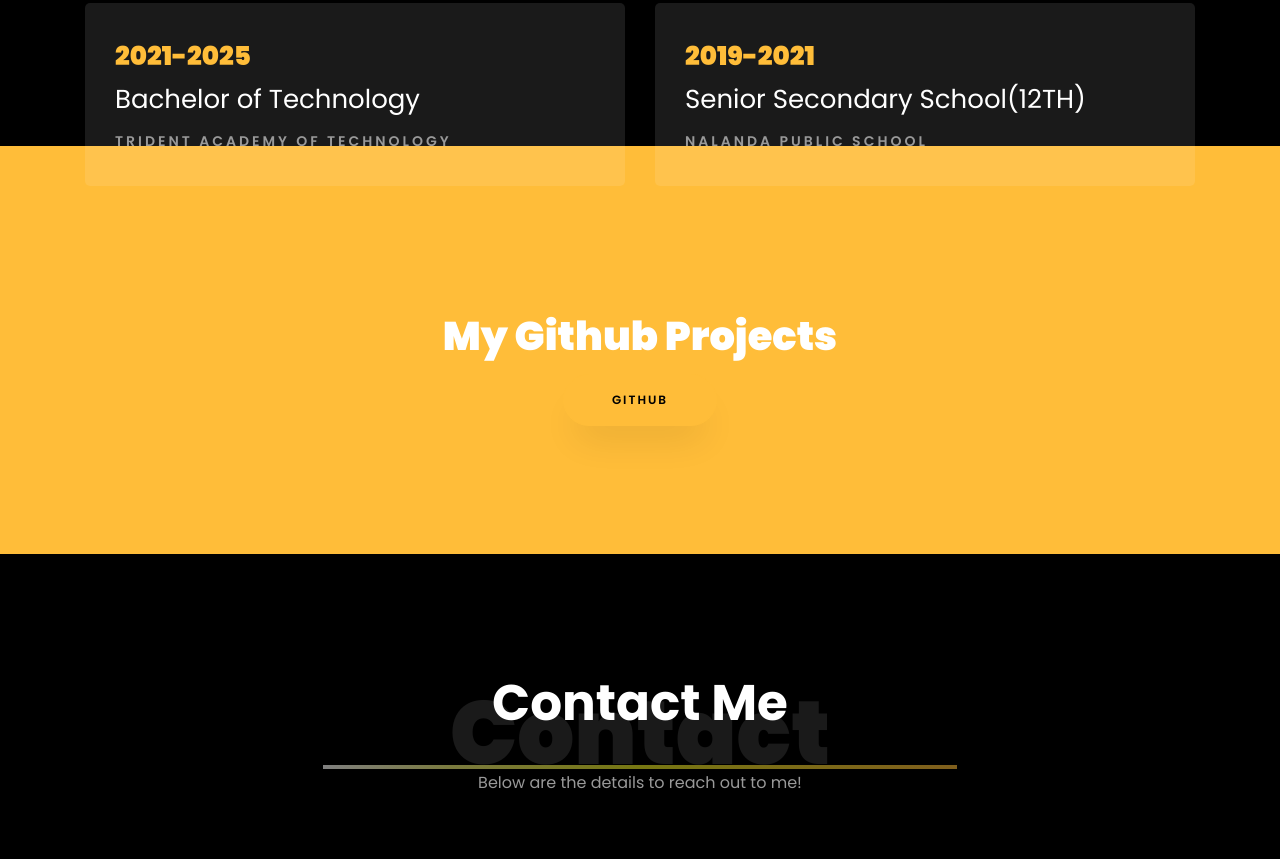
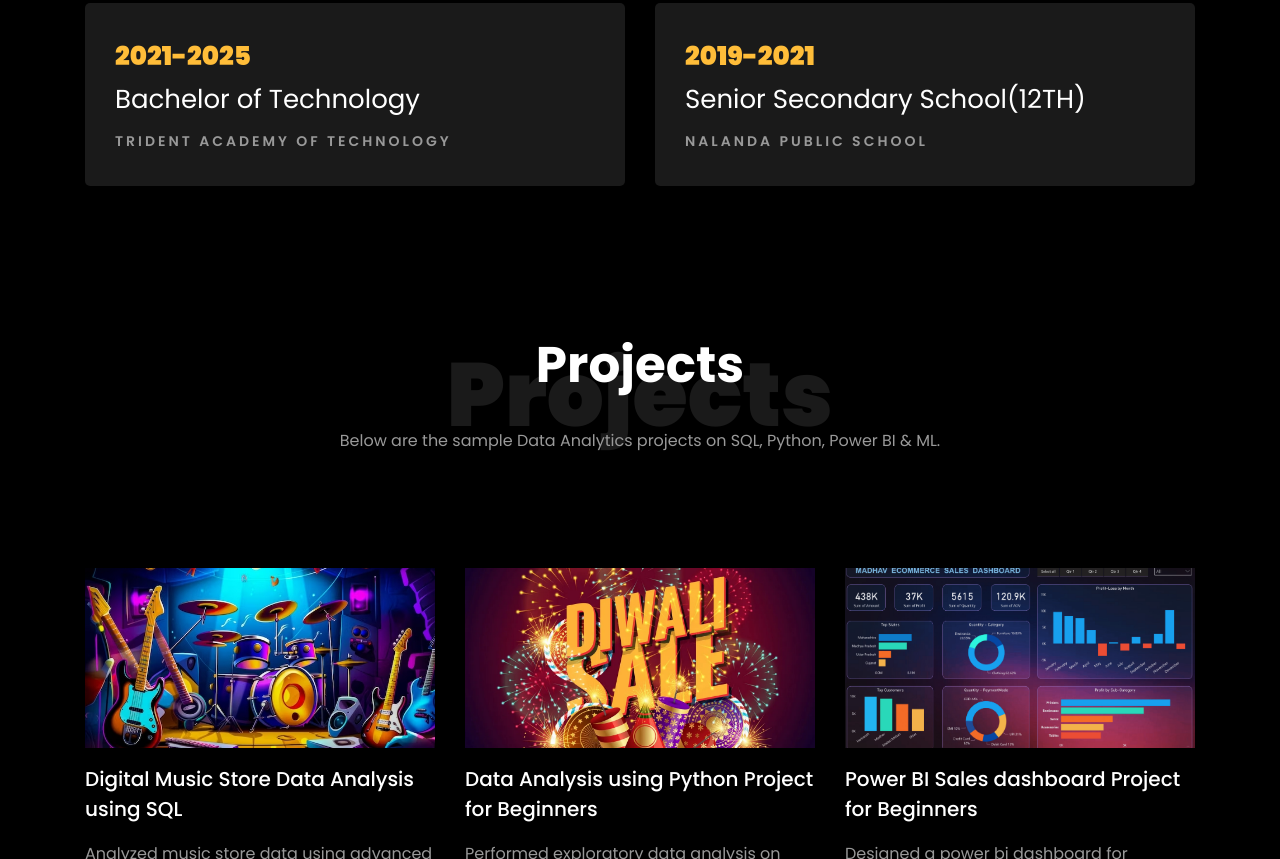
Before and after one commit to ashishpani/My-PortFolio-Website, a plain HTML site: page index.html in a window 1280 px wide. Shown: the part 1941-2800 px from the top of the page. Drawn offline with Linux system fonts and the light colour scheme; files whose address does not match are found by name.

Commit message:
Main Branch UI Error Resolved In github Section

```diff
--- a/index.html
+++ b/index.html
@@ -393,19 +393,19 @@ I am currently pursuing a Bachelor's degree in Computer Science and Technology.
 
 
 
-   <!-- <section class="ftco-section" id="project-section">
+    <section class="ftco-section" id="project-section">
       <div class="container">
         <div class="row justify-content-center mb-5 pb-5">
           <div class="col-md-7 heading-section text-center ftco-animate">
             <h1 class="big big-2">Projects</h1>
             <h2 class="mb-4">Projects</h2>
-            <p>Below are the sample Web Development projects on React,javaScript,CSS & HTML.</p>
+            <p>Below are the sample Data Analytics projects on SQL, Python, Power BI & ML.</p>
           </div>
         </div>
         <div class="row d-flex">
           <div class="col-md-4 d-flex ftco-animate">
           	<div class="blog-entry justify-content-end">
-              <a href="https://github.com/ashishpani/StarBucks-Clone" class="block-20 zoom-effect" style="background-image: url('images/proj_1.jpg');">
+              <a href="https://github.com/rishabhnmishra/SQL_Music_Store_Analysis/blob/main/Music_Store_Query.sql" class="block-20 zoom-effect" style="background-image: url('images/proj_1.jpg');">
               </a>
               <div class="text mt-3 float-right d-block">
 
@@ -438,7 +438,7 @@ I am currently pursuing a Bachelor's degree in Computer Science and Technology.
           </div>
         </div>
 	<br>
-		 added justify-content-center to center align the last two projects
+		<!-- added justify-content-center to center align the last two projects -->
 		<div class="row d-flex justify-content-center">
 			<div class="col-md-4 d-flex ftco-animate">
 				<div class="blog-entry justify-content-end">
@@ -464,7 +464,7 @@ I am currently pursuing a Bachelor's degree in Computer Science and Technology.
 			</div>
 		 </div>
 	  </div>
-    </section>-->
+    </section>
 
 	<!-- <section class="ftco-section ftco-no-pt ftco-no-pb ftco-counter img" id="section-counter">
       <div class="container">
@@ -502,17 +502,20 @@ I am currently pursuing a Bachelor's degree in Computer Science and Technology.
             </div>
           </div>
         </div>
-      </div>-->
+      </div>
 
 	  <div class="ftco-section ftco-hireme img margin-top" style="background-image: url(images/bg_1.jpg)">
-			 <div class="container">
+			 <div class="container"> -->
 				<div class="row justify-content-center">
 					<div class="col-md-7 ftco-animate text-center">
 						<h2>My Github Projects</h2>
+						<!-- <div class="heading"> <h4> I love to solve business problems &amp; uncover hidden data stories </h4> -->
+						<br>
 						<p><a href="https://github.com/ashishpani" class="btn btn-primary py-3 px-5">GitHub</a></p>
 						</div>
 					</div>
 				</div>
+			<!-- </div> -->
 		</div>
 	</section>
 
@@ -554,7 +557,7 @@ I am currently pursuing a Bachelor's degree in Computer Science and Technology.
           			<span class="icon-paper-plane"></span>
           		</div>
           		<h3 class="mb-4">Email Address</h3>
-	            <p><a href="mailto:info@yoursite.com"><h1></h1>ashishkupani123@gmail.com</h1></a></p>
+	            <p><a href="mailto:info@yoursite.com">ashishkupani123@gmail.com</a></p>
 	          </div>
           </div>
           <div class="col-md-6 col-lg-3 d-flex ftco-animate">
@@ -573,7 +576,6 @@ I am currently pursuing a Bachelor's degree in Computer Science and Technology.
 			<div class="row justify-content-center">
 				<div class="col-md-7 ftco-animate text-center">
 					<h2>Have any Questions feel free to ask here & Please Give a Feedback Using This Link <a href="https://surveyheart.com/form/66810414a1adcf778c9c0648" class="btn btn-primary py-3 px-5">Click Here</a> </h2>
-
 				</div>
 			</div>
 				<br>
@@ -583,7 +585,6 @@ I am currently pursuing a Bachelor's degree in Computer Science and Technology.
 					  <li class="ftco-animate"><a href="https://www.facebook.com/profile.php?id=100073850401715"><span class="icon-facebook"></span></a></li>
 				      <li class="ftco-animate"><a href="https://www.instagram.com/ll_ashish_pani_ll/"><span class="icon-instagram"></span></a></li>
 					  <li class="ftco-animate"><a href="https://www.linkedin.com/in/ashish-pani-1100162a6/"><span class="icon-linkedin"></span></a></li>
-
 					</ul>
 				<br>
 		   </div>
@@ -598,10 +599,9 @@ I am currently pursuing a Bachelor's degree in Computer Science and Technology.
 		  <div class="row">
 			<div class="col-md-12 text-center">
 
-
 			  <p><!-- Link back to Colorlib can't be removed. Template is licensed under CC BY 3.0. -->
 	Copyright &copy;<script>document.write(new Date().getFullYear());</script> All rights reserved |</a>
-
+	<!-- Link back to Colorlib can't be removed. Template is licensed under CC BY 3.0. --></p>
 			</div>
 		  </div>
 		</div>
```
